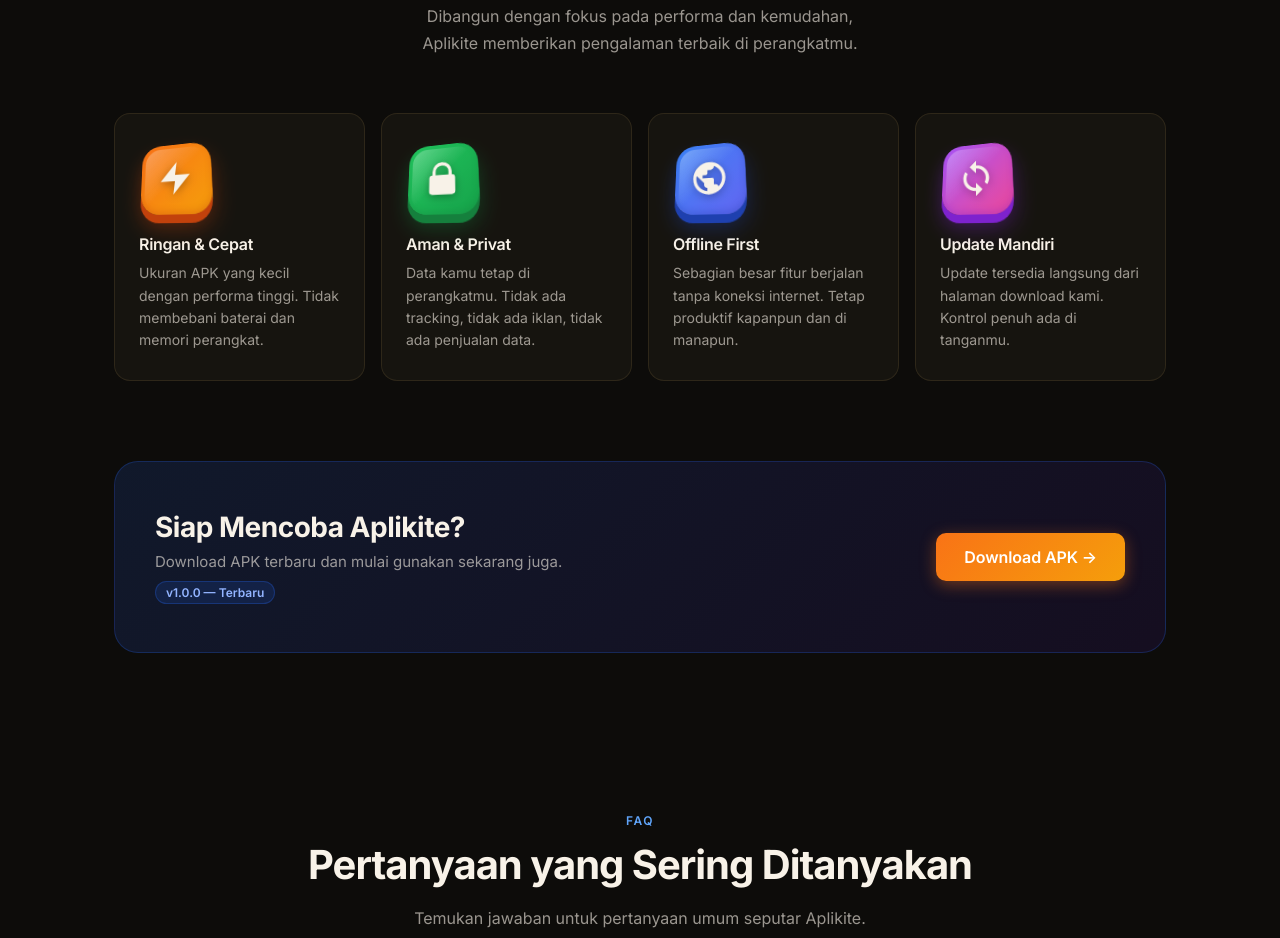
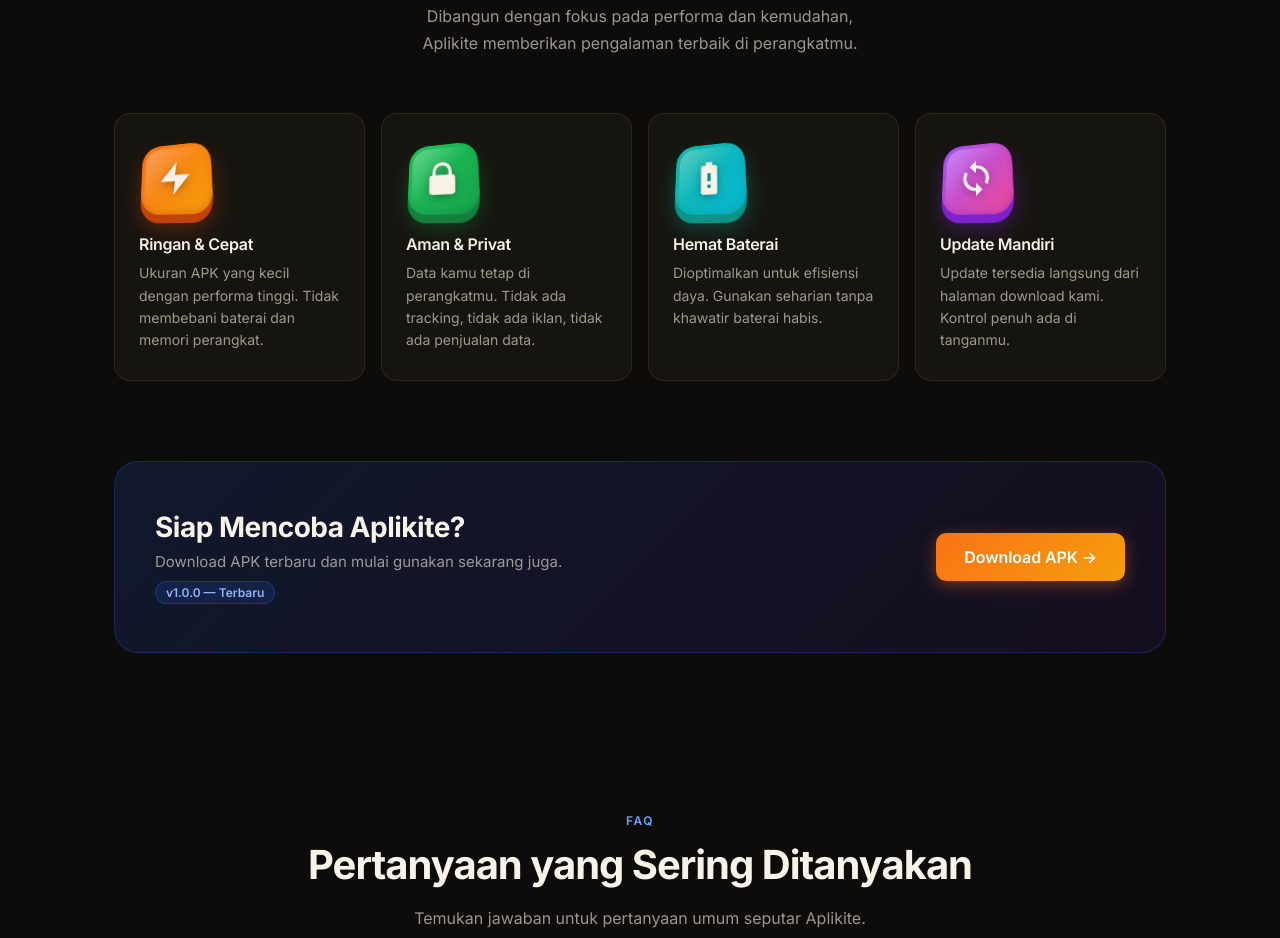
Before and after one commit to cipent1112/aplikite-compro, a website: page index.html in a window 1280 px wide. Shown: the part 868-1806 px from the top of the page. Drawn offline with Linux system fonts and the light colour scheme.

Commit message:
adjust fitur

```diff
--- a/index.html
+++ b/index.html
@@ -613,12 +613,12 @@
         0 12px 20px rgba(21,128,61,0.4),
         inset 0 -3px 6px rgba(21,128,61,0.3);
     }
-    .feature-icon.icon-globe {
-      background: linear-gradient(135deg, #3b82f6 0%, #6366f1 100%);
+    .feature-icon.icon-battery {
+      background: linear-gradient(135deg, #14b8a6 0%, #06b6d4 100%);
       box-shadow:
-        0 8px 0 #1e40af,
-        0 12px 20px rgba(30,64,175,0.4),
-        inset 0 -3px 6px rgba(30,64,175,0.3);
+        0 8px 0 #0d9488,
+        0 12px 20px rgba(13,148,136,0.4),
+        inset 0 -3px 6px rgba(13,148,136,0.3);
     }
     .feature-icon.icon-sync {
       background: linear-gradient(135deg, #a855f7 0%, #ec4899 100%);
@@ -1727,9 +1727,9 @@
             '<p>Data kamu tetap di perangkatmu. Tidak ada tracking, tidak ada iklan, tidak ada penjualan data.</p>',
           '</div>',
           '<div class="feature-card">',
-            '<div class="feature-icon icon-globe"><svg viewBox="0 0 24 24" fill="currentColor"><path d="M12 2C6.48 2 2 6.48 2 12s4.48 10 10 10 10-4.48 10-10S17.52 2 12 2zm-1 17.93c-3.95-.49-7-3.85-7-7.93 0-.62.08-1.21.21-1.79L9 15v1c0 1.1.9 2 2 2v1.93zm6.9-2.54c-.26-.81-1-1.39-1.9-1.39h-1v-3c0-.55-.45-1-1-1H8v-2h2c.55 0 1-.45 1-1V7h2c1.1 0 2-.9 2-2v-.41c2.93 1.19 5 4.06 5 7.41 0 2.08-.8 3.97-2.1 5.39z"/></svg></div>',
-            '<h3>Offline First</h3>',
-            '<p>Sebagian besar fitur berjalan tanpa koneksi internet. Tetap produktif kapanpun dan di manapun.</p>',
+            '<div class="feature-icon icon-battery"><svg viewBox="0 0 24 24" fill="currentColor"><path d="M15.67 4H14V2h-4v2H8.33C7.6 4 7 4.6 7 5.33v15.33C7 21.4 7.6 22 8.33 22h7.33c.74 0 1.34-.6 1.34-1.33V5.33C17 4.6 16.4 4 15.67 4zM13 18h-2v-2h2v2zm0-4h-2V9h2v5z"/></svg></div>',
+            '<h3>Hemat Baterai</h3>',
+            '<p>Dioptimalkan untuk efisiensi daya. Gunakan seharian tanpa khawatir baterai habis.</p>',
           '</div>',
           '<div class="feature-card">',
             '<div class="feature-icon icon-sync"><svg viewBox="0 0 24 24" fill="currentColor"><path d="M12 4V1L8 5l4 4V6c3.31 0 6 2.69 6 6 0 1.01-.25 1.97-.7 2.8l1.46 1.46C19.54 15.03 20 13.57 20 12c0-4.42-3.58-8-8-8zm0 14c-3.31 0-6-2.69-6-6 0-1.01.25-1.97.7-2.8L5.24 7.74C4.46 8.97 4 10.43 4 12c0 4.42 3.58 8 8 8v3l4-4-4-4v3z"/></svg></div>',
```
